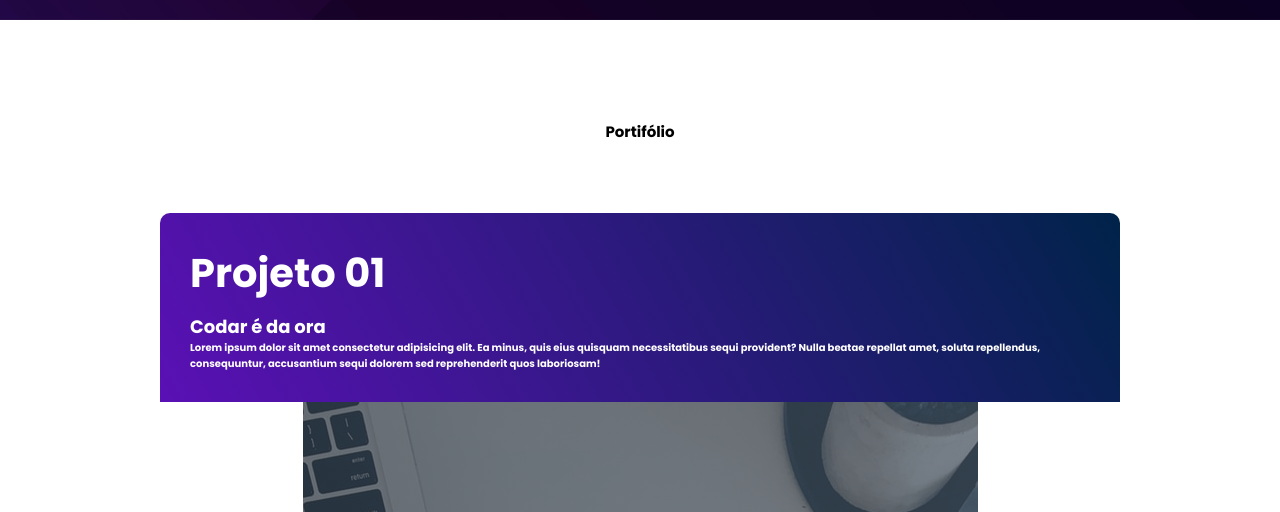
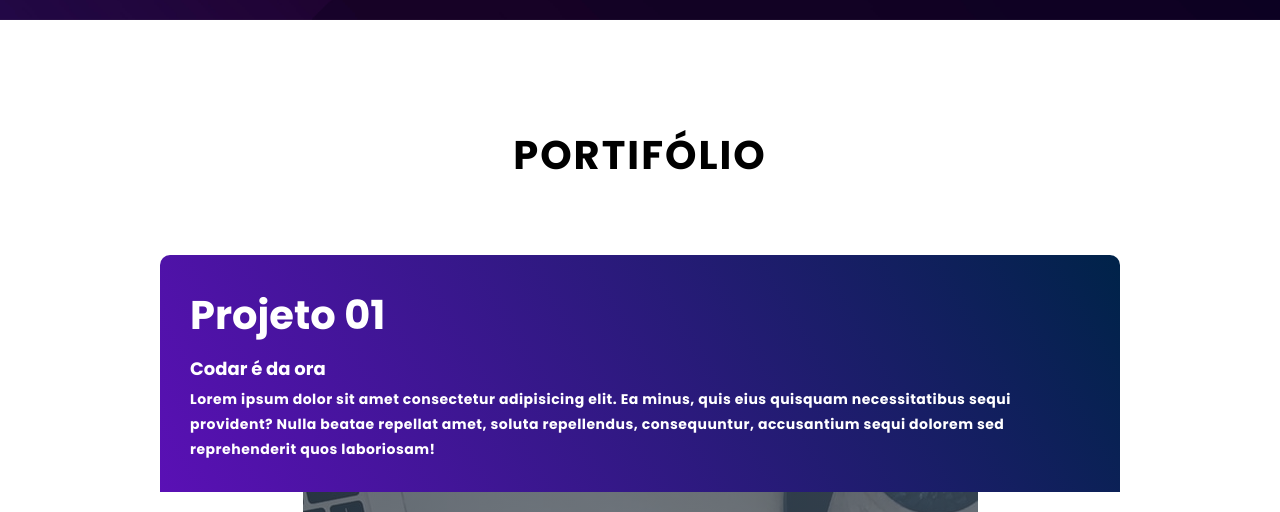
Before and after one commit to Renato007/projeto-portfolio, a plain HTML site: page index.html in a window 1280 px wide. Shown: the part 780-1292 px from the top of the page. Drawn offline with Linux system fonts and the light colour scheme.

Commit message:
atualização na estilização do titulo

```diff
--- a/css/style.css
+++ b/css/style.css
@@ -13,12 +13,38 @@ html {
 a {
   text-decoration: none;
 }
+
+img{
+  height: 100%;
+  width: 100%;
+  object-fit: cover;
+}
+
+p{
+  font-size: 1.4rem;
+  margin-top: 5px;
+  line-height: 2.5rem;
+  font-weight: 200;
+  letter-spacing: 0.05rem;
+}
+
 .container {
   min-height: 100vh;
   width: 100%;
   display: flex;
   align-items: center;
   justify-content: center;
+}
+
+.section-title{
+  font-size: 4rem;
+  font-weight: 500;
+  color: black;
+  margin-top: 5px;
+  margin-bottom: 10px;
+  text-transform: uppercase;
+  letter-spacing: 0.2rem;
+  text-align: center;
 }
 
 /* seção de apresentação */
```
